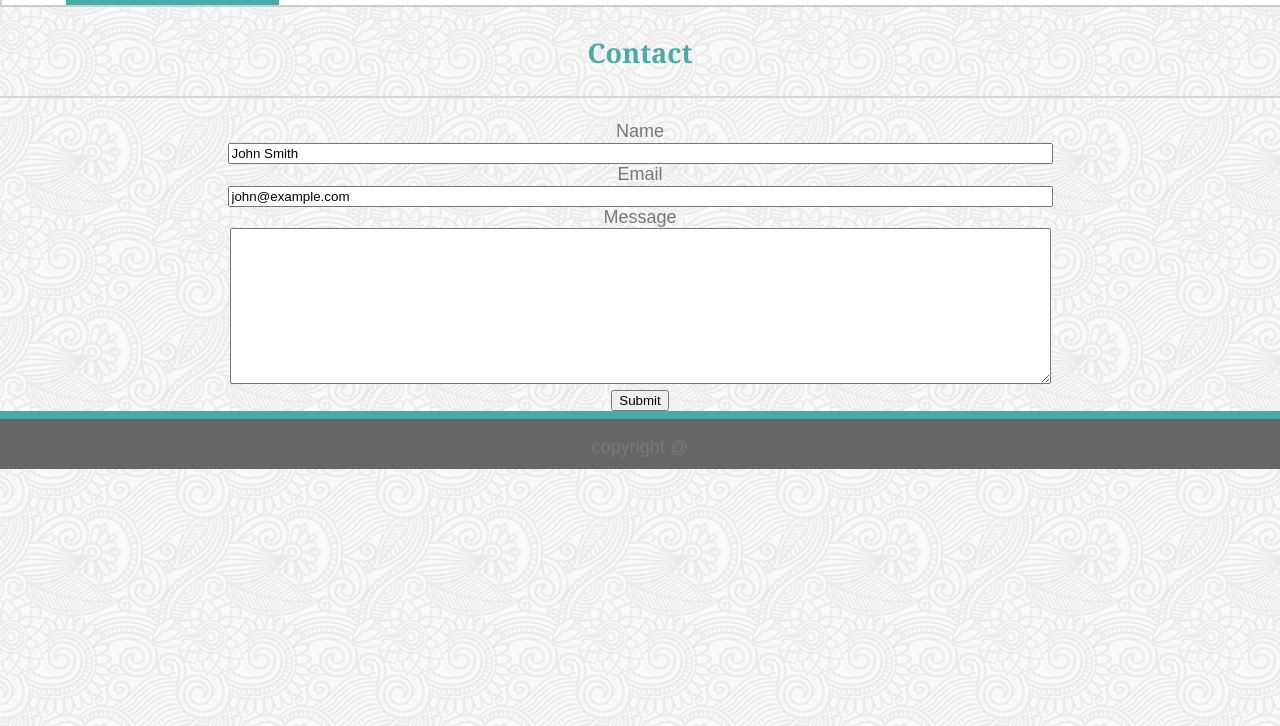
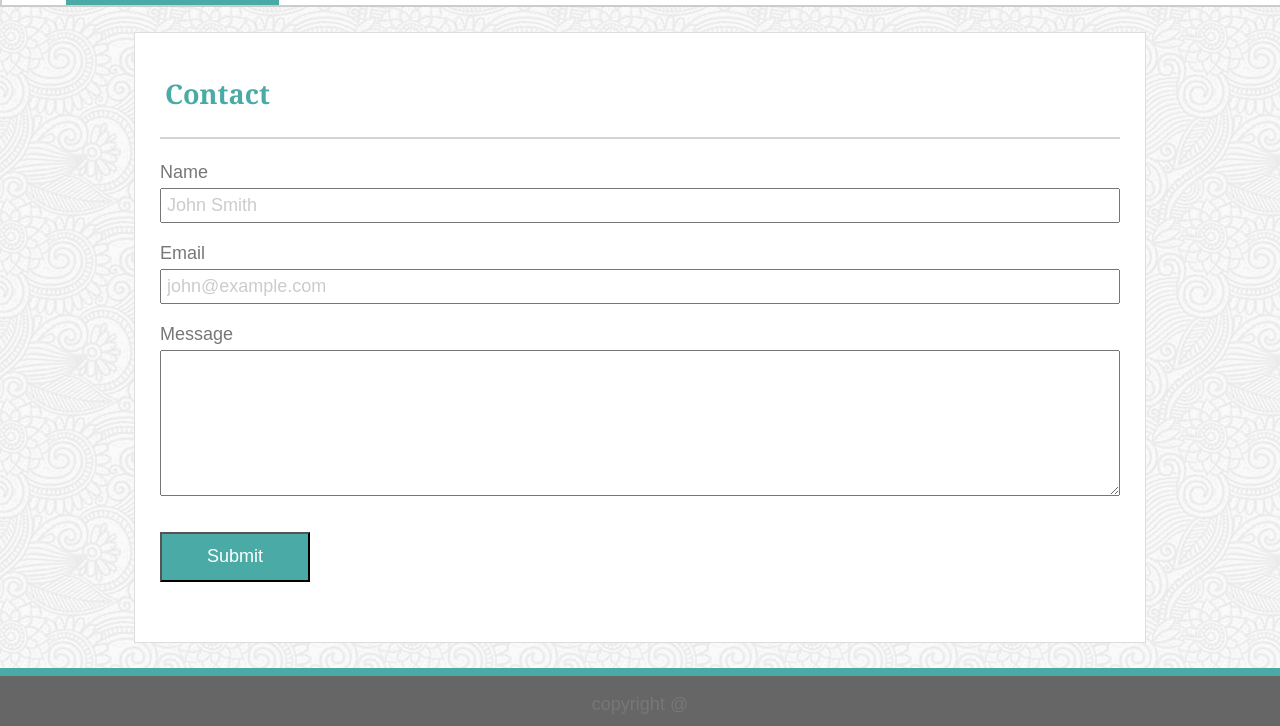
Before and after one commit to cynwong/MBC, a plain HTML site: page assignment1/contact.html in a window 1280 px wide. Shown: the part 74-800 px from the top of the page. Drawn offline with Linux system fonts and the light colour scheme.

Commit message:
fix and style the contact form

```diff
--- a/assignment1/assets/css/style.css
+++ b/assignment1/assets/css/style.css
@@ -118,6 +118,36 @@ footer{
 /* portfolio.html */
 
 /* contact.html */
-#dv_form{
+#form_container{
     width:100%;
 }
+
+form > *{
+    font-family: inherit;
+    font-size: 100%;
+    width: 100%;
+    margin: 5px 0 ;
+    box-sizing: border-box;
+    display:block;
+}
+
+textarea{
+    line-height: 70px;
+}
+
+input[type=submit]{
+    background-color: #4aaaa5;
+    color: #fff;
+    width: 150px;
+    height: 50px;
+    margin-top: 2em;
+}
+
+input[type=text], input[type=email]{
+    padding: 5px;
+    color: #ccc;
+}
+
+label{
+    margin-top:20px;
+}
--- a/assignment1/contact.html
+++ b/assignment1/contact.html
@@ -28,28 +28,22 @@
                 </ul>
             </nav>
     </header>
-    <section id="sec_main">
+    <main>
         <h2 id="title">Contact</h2>
         <div id="form_container">
             <form action="" id="frm_contact">
-                Name
-                <br/>
-                <input type="text" name="txt_name" id="txt_name" size=100 value="John Smith"/>
-                <br/>
-                Email
-                <br/>
-                <input type="email" name="txt_email" id="txt_email" size=100 value="john@example.com"/>
-                <br/>
-                Message
-                <br />
-                <textarea name="txt_message" id="txt_message" cols="100" rows="10"></textarea>
-                <br>
+                <label>Name</label>
+                <input type="text" name="txt_name" id="txt_name" value="John Smith"/>
+                <label>Email</label>
+                <input type="email" name="txt_email" id="txt_email"  value="john@example.com"/>
+                <label>Message</label>
+                <textarea name="txt_message" id="txt_message" ></textarea>
                 <input type="submit" value="Submit">
             </form>
 
 
         </div>
-    </section>
+    </main>
     <footer id="sec_footer">
         <p>copyright @</p>
     </footer>
```
